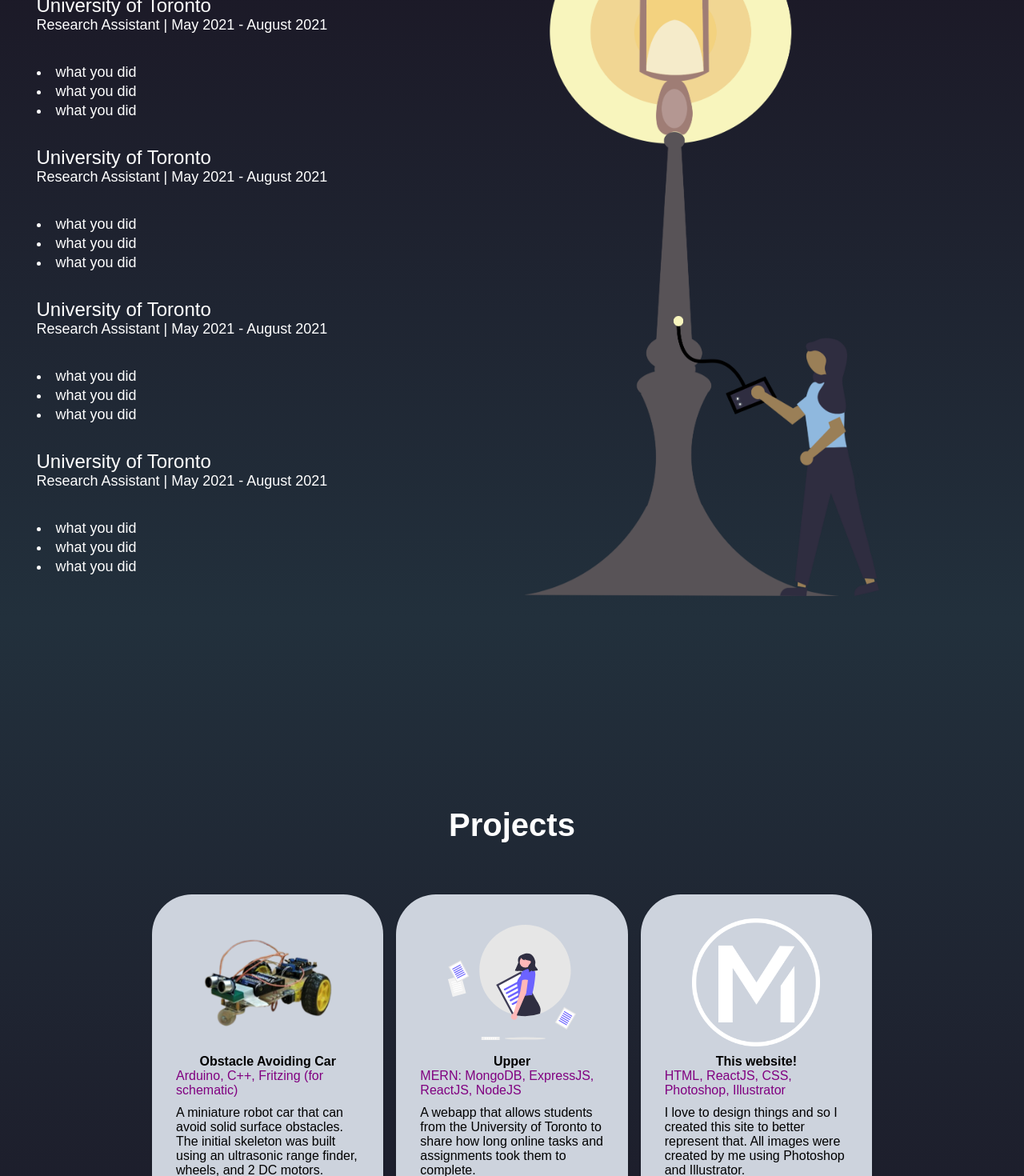
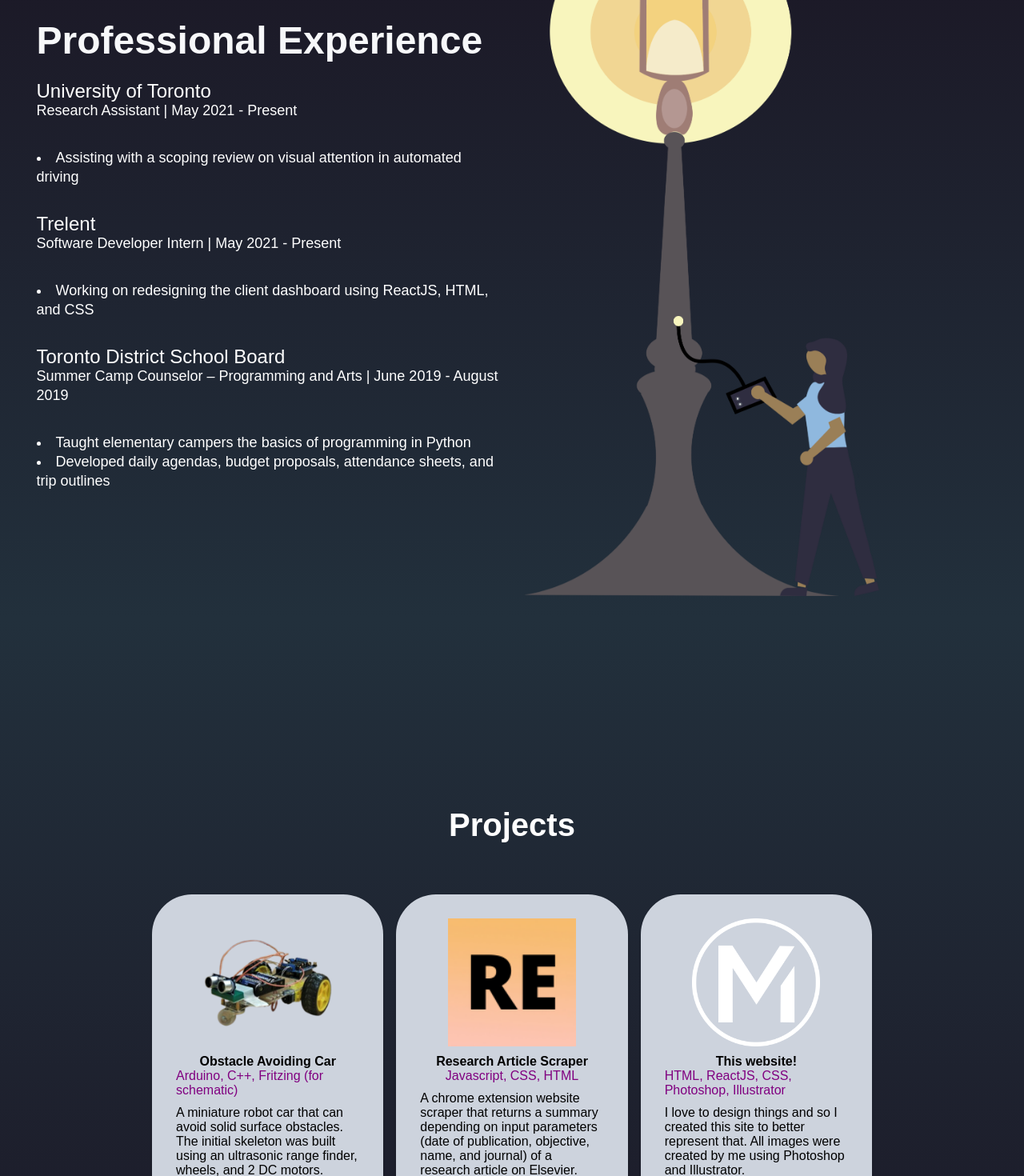
Before and after one commit to mansip2002/madebymansi, a React (Create React App) app: page / in a window 1280 px wide. Shown: the part 960-2430 px from the top of the page at 80% size. Built offline with nearby package versions, Linux system fonts and the light colour scheme.

Commit message:
added project

```diff
--- a/src/components/InfoSection/index.js
+++ b/src/components/InfoSection/index.js
@@ -21,75 +21,42 @@
                             University of Toronto
                             </CompanyName>
                             <PositionDates darkText={darkText}>
-                            Research Assistant | May 2021 - August 2021
+                            Research Assistant | May 2021 - Present
                             </PositionDates>
                             <RoleDescription darkText={darkText}>
                             <li>
-                            what you did
-                            </li>
-                            <li>
-                            what you did
-                            </li>
-                            <li>
-                            what you did
+                            Assisting with a scoping review on visual attention in automated driving
                             </li>
                             </RoleDescription>
                             <CompanyName
                             darkText = {darkText}
                             >
-                            University of Toronto
+                            Trelent
                             </CompanyName>
                             <PositionDates darkText={darkText}>
-                            Research Assistant | May 2021 - August 2021
+                            Software Developer Intern | May 2021 - Present
                             </PositionDates>
                             <RoleDescription darkText={darkText}>
                             <li>
-                            what you did
-                            </li>
-                            <li>
-                            what you did
-                            </li>
-                            <li>
-                            what you did
+                            Working on redesigning the client dashboard using ReactJS, HTML, and CSS
                             </li>
                             </RoleDescription>
                             <CompanyName
                             darkText = {darkText}
                             >
-                            University of Toronto
+                            Toronto District School Board
                             </CompanyName>
                             <PositionDates darkText={darkText}>
-                            Research Assistant | May 2021 - August 2021
+                            Summer Camp Counselor – Programming and Arts | June 2019 - August 2019
                             </PositionDates>
                             <RoleDescription darkText={darkText}>
                             <li>
-                            what you did
+                            Taught elementary campers the basics of programming in Python
                             </li>
                             <li>
-                            what you did
+                            Developed daily agendas, budget proposals, attendance sheets, and trip outlines
                             </li>
-                            <li>
-                            what you did
-                            </li>
-                            </RoleDescription>
-                            <CompanyName
-                            darkText = {darkText}
-                            >
-                            University of Toronto
-                            </CompanyName>
-                            <PositionDates darkText={darkText}>
-                            Research Assistant | May 2021 - August 2021
-                            </PositionDates>
-                            <RoleDescription darkText={darkText}>
-                            <li>
-                            what you did
-                            </li>
-                            <li>
-                            what you did
-                            </li>
-                            <li>
-                            what you did
-                            </li>
+
                             </RoleDescription>
                         </Column2>
                     </InfoRow>
--- a/src/components/IntroSection/index.js
+++ b/src/components/IntroSection/index.js
@@ -19,9 +19,6 @@
                             <IntroHeading lightText={lightText}>{headline}</IntroHeading>
                             <IntroSubtitle darkText = {darkText}>
                             Computer Engineering Student  <br /><br />  Designer <br /><br/> Learner
-
-
-
                             </IntroSubtitle>
                         </IntroTextWrapper>
 
--- a/src/components/Projects/index.js
+++ b/src/components/Projects/index.js
@@ -2,6 +2,7 @@
 import Icon1 from '../../images/arduinoCar.png';
 import Icon2 from '../../images/svg-3.svg';
 import Icon3 from '../../images/Profile Icon.png';
+import Icon4 from '../../images/chromeExtension.png';
 
 import {ProjectsH1, ProjectsH2, ProjectsP, ProjectsWrapper, ProjectsContainer, ProjectIcon, ProjectCard, ProjectsBold} from  './projectElements';
 
@@ -21,12 +22,12 @@
                     </a>
                 </ProjectCard>
                 <ProjectCard>
-                    <ProjectIcon src={Icon2}/>
-                    <ProjectsH2>Upper</ProjectsH2>
-                    <ProjectsBold>MERN: MongoDB, ExpressJS, ReactJS, NodeJS</ProjectsBold>
-                    <ProjectsP>A webapp that allows students from the University of Toronto to share how long online tasks and assignments took them to complete.</ProjectsP>
+                    <ProjectIcon src={Icon4}/>
+                    <ProjectsH2>Research Article Scraper</ProjectsH2>
+                    <ProjectsBold>Javascript, CSS, HTML</ProjectsBold>
+                    <ProjectsP>A chrome extension website scraper that returns a summary depending on input parameters (date of publication, objective, name, and journal) of a research article on Elsevier.</ProjectsP>
                     <br></br>
-                    <a href ="https://github.com/mansip2002/UpperYear" target="_blank" rel="noopener noreferrer">
+                    <a href ="https://github.com/mansip2002/chromeExtensionScraper" target="_blank" rel="noopener noreferrer">
                         View More
                     </a>
                 </ProjectCard>
```
Also changed, not shown: src/images/chromeExtension.png (added).
